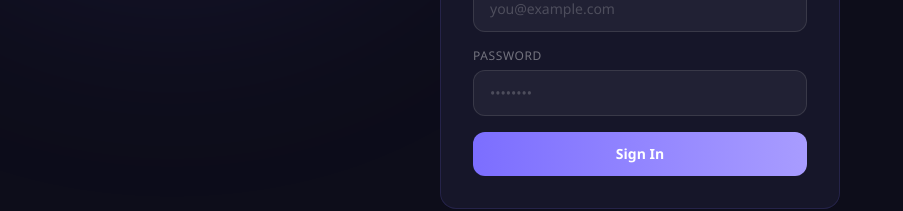
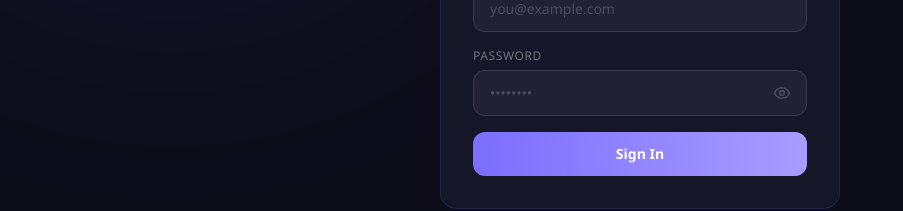
Before and after one commit to zubaerisla-create/fast-chat-frontend, a Next.js app: page /auth in a window 1280 px wide. Shown: the part 456-667 px from the top of the page, without its empty margins (0-903 px from the left). Built offline with nearby package versions, Linux system fonts and the light colour scheme; no server answers.

Commit message:
updated-audio-video

```diff
--- a/src/app/auth/page.tsx
+++ b/src/app/auth/page.tsx
@@ -2,6 +2,7 @@
 
 import { useState } from 'react';
 import { useRouter } from 'next/navigation';
+import { Eye, EyeOff } from 'lucide-react';
 import toast from 'react-hot-toast';
 import { loginUser, registerUser } from '@/lib/api';
 import { useAuth } from '@/context/AuthContext';
@@ -11,6 +12,7 @@
   const [isLoading, setIsLoading] = useState(false);
   const [form, setForm] = useState({ username: '', email: '', password: '' });
   const { login } = useAuth();
+  const [showPassword, setShowPassword] = useState(false);
   const router = useRouter();
 
   const handleSubmit = async (e: React.FormEvent) => {
@@ -101,14 +103,23 @@
               <label className="block text-xs text-white/40 mb-1.5 font-sans uppercase tracking-wider">
                 Password
               </label>
+              <div className="relative">
                 <input
-                type="password"
+                  type={showPassword ? 'text' : 'password'}
                   required
                   value={form.password}
                   onChange={(e) => setForm({ ...form, password: e.target.value })}
                   placeholder="••••••••"
-                className="w-full bg-white/5 border border-white/10 rounded-xl px-4 py-3 text-white placeholder-white/20 text-sm font-sans outline-none input-glow transition-all focus:border-[#7C6EFF]/50"
+                  className="w-full bg-white/5 border border-white/10 rounded-xl px-4 py-3 pr-11 text-white placeholder-white/20 text-sm font-sans outline-none input-glow transition-all focus:border-[#7C6EFF]/50"
                 />
+                <button
+                  type="button"
+                  onClick={() => setShowPassword(!showPassword)}
+                  className="absolute right-3 top-1/2 -translate-y-1/2 text-white/20 hover:text-white/40 transition-colors p-1"
+                >
+                  {showPassword ? <EyeOff size={18} /> : <Eye size={18} />}
+                </button>
+              </div>
             </div>
 
             <button
```
Lines whose indentation alone changed are shown as unchanged.
